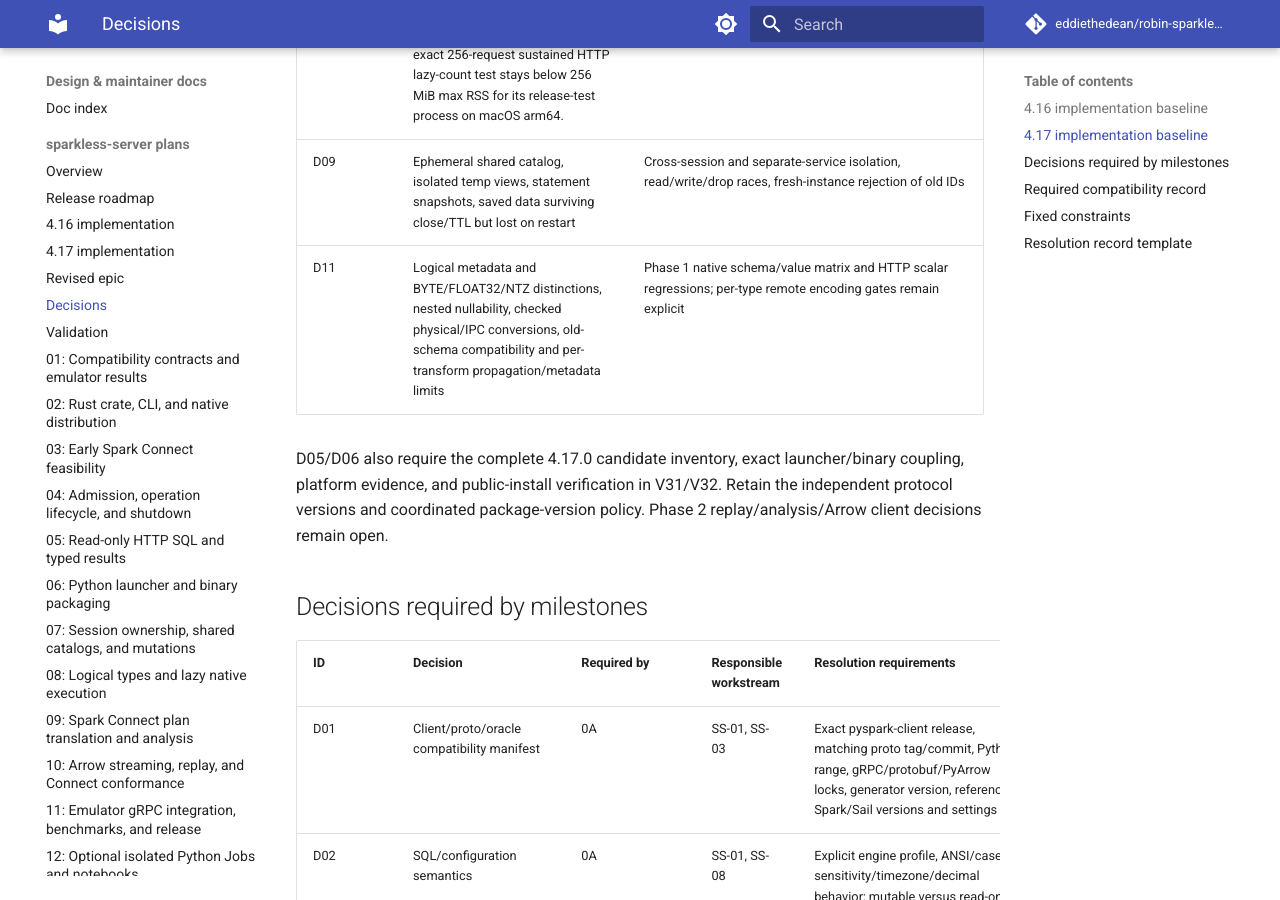
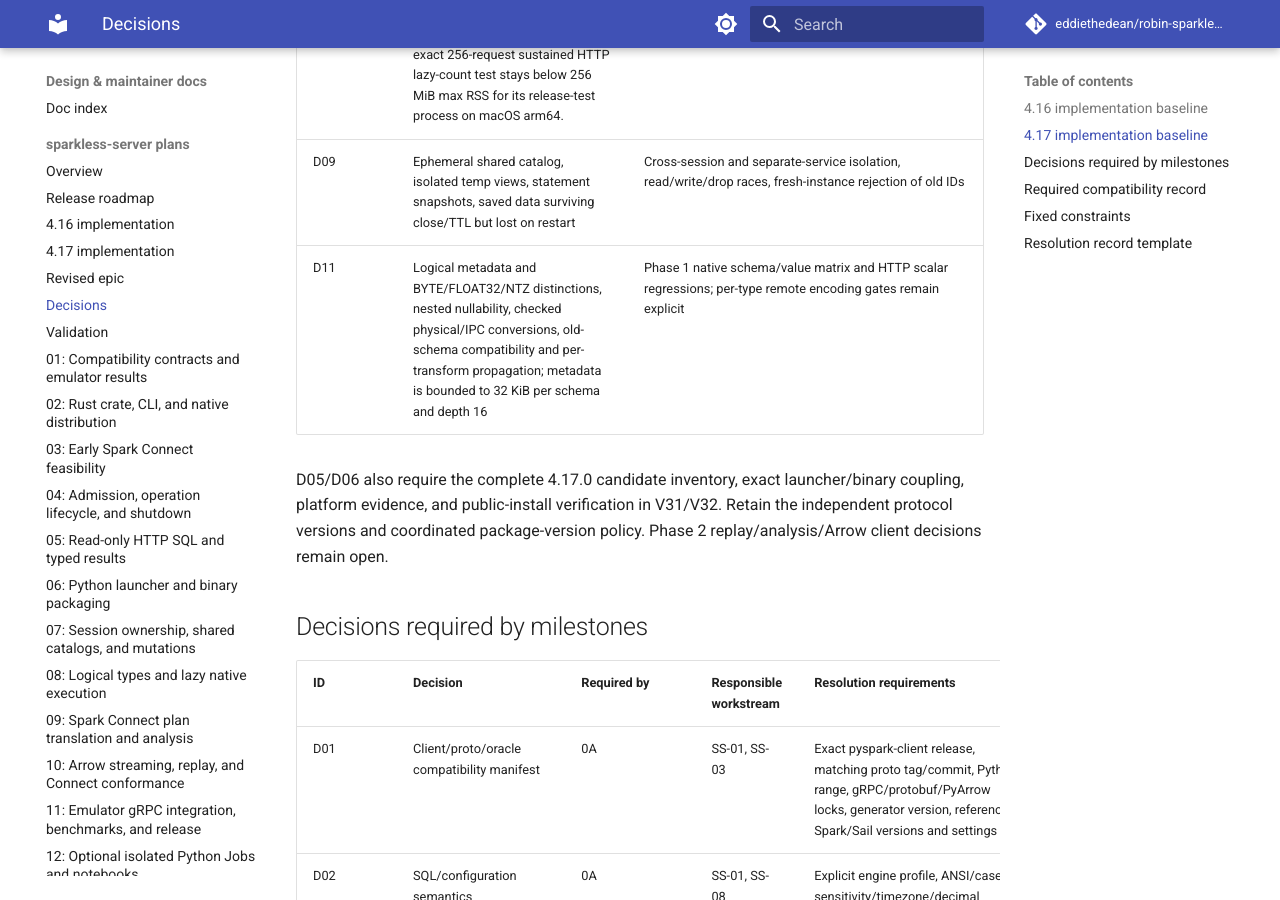
Before and after one commit to eddiethedean/robin-sparkless, an MkDocs documentation site: the page built from docs/plans/sparkless-server/DECISIONS.md, in a window 1280 px wide and 900 px high, scrolled down 1545 px. Built offline with MkDocs 1.6.1 and Material for MkDocs 9.7.7, drawn with Linux system fonts in a browser that asks for light colours; comment, search, counter and statistics services are not loaded.

Commit message:
Record nested schema metadata boundary evidence

```diff
--- a/docs/plans/sparkless-server/DECISIONS.md
+++ b/docs/plans/sparkless-server/DECISIONS.md
@@ -20,7 +20,7 @@ The [4.17 implementation plan](RELEASE_4_17.md) proposes staged extensions to th
 | D07, D10 | Instance-scoped operation keys/fingerprints; status-only lookup; commit versus transport state; process-lifetime retention without eviction | Duplicate/conflict/close/disconnect/deadline/restart tests; atomic commit/receipt boundary; no automatic retry after unknown outcomes |
 | D08 | Writer scheduling; catalog/snapshot/staging budgets; proposed 1,024 records/4 MiB outcome storage; lazy execution workloads. Provisional local range budgets: construction at 10k/1m/10m rows stays below 1 MiB cumulative Rust-global allocation and 256 KiB live peak; filtered `id > 5` count at 10m stays below 1 MiB live peak and 250 ms; `LIMIT 10` stays below 16 MiB live peak; the standalone range benchmark stays below 64 MiB max RSS; the exact 256-request sustained HTTP lazy-count test stays below 256 MiB max RSS for its release-test process on macOS arm64. | Saturation and pinned-version accounting; health progress; reproducible construction/action memory measurements. These are one-host regression thresholds, not hard memory bounds or a V17 pass; the allocator counter excludes native allocator overhead and RSS is measured externally. |
 | D09 | Ephemeral shared catalog, isolated temp views, statement snapshots, saved data surviving close/TTL but lost on restart | Cross-session and separate-service isolation, read/write/drop races, fresh-instance rejection of old IDs |
-| D11 | Logical metadata and BYTE/FLOAT32/NTZ distinctions, nested nullability, checked physical/IPC conversions, old-schema compatibility and per-transform propagation/metadata limits | Phase 1 native schema/value matrix and HTTP scalar regressions; per-type remote encoding gates remain explicit |
+| D11 | Logical metadata and BYTE/FLOAT32/NTZ distinctions, nested nullability, checked physical/IPC conversions, old-schema compatibility and per-transform propagation; metadata is bounded to 32 KiB per schema and depth 16 | Phase 1 native schema/value matrix and HTTP scalar regressions; per-type remote encoding gates remain explicit |
 
 D05/D06 also require the complete 4.17.0 candidate inventory, exact launcher/binary coupling, platform evidence, and public-install verification in V31/V32. Retain the independent protocol versions and coordinated package-version policy. Phase 2 replay/analysis/Arrow client decisions remain open.
 
```
Also changed, not shown: docs/plans/sparkless-server/VALIDATION.md (+3 -0 lines).
